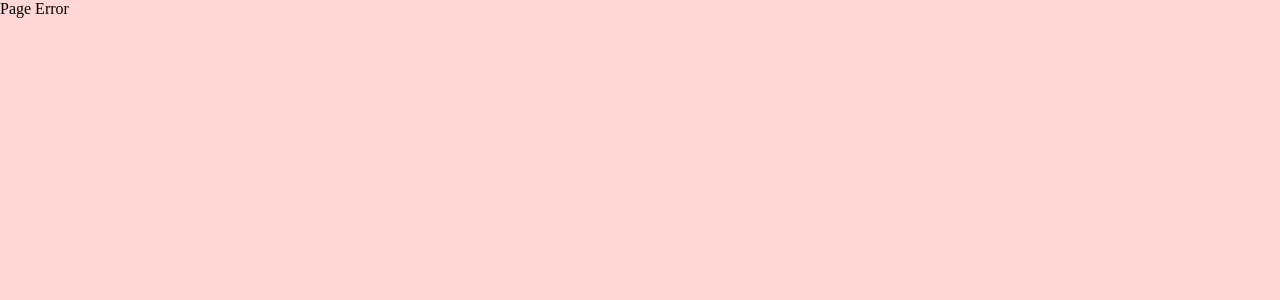
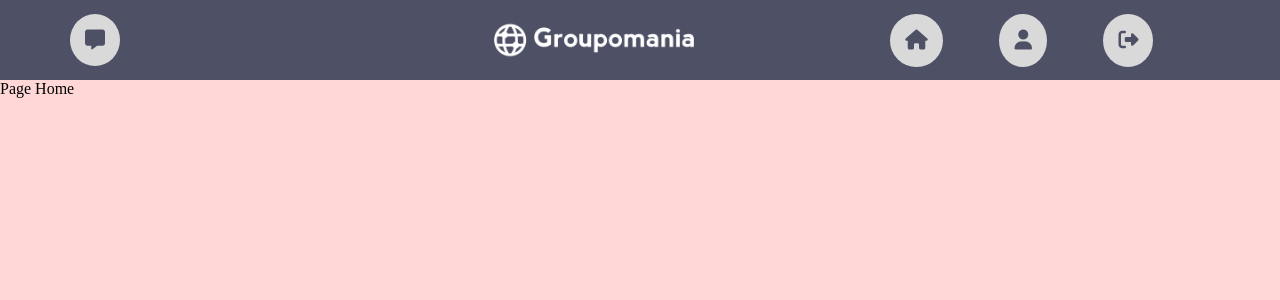
Before and after one commit to MandfredGRONDIN/Groupomania-project, a React (Create React App) app in the folder frontend/: page /home/1 in a window 1280 px wide. Shown: the top 300 px of the page. Built offline with nearby package versions, Linux system fonts and the light colour scheme.

Commit message:
Update Front
Modification des register/login pour utiliser des states plutôt que des innerHTML, création du header avec son style.

```diff
--- a/frontend/src/components/Header/Header.js
+++ b/frontend/src/components/Header/Header.js
@@ -1,5 +1,30 @@
 import React from "react";
+import logo from "../../assets/logo.png";
+import { Link, useParams } from "react-router-dom";
 
 export default function Header() {
-   return <div>Header</div>;
+   const params = useParams();
+   return(
+      <div id="header">
+         <div className="header__messenger">
+            <Link to="/messenger/zd" id="header__messenger">
+               <i className="fa-solid fa-message"></i>
+            </Link>
+         </div>
+         <div id="header__logo">
+            <img className="header__logo" src={logo} alt="Groupomania" />
+         </div>
+         <div id="header__profile">
+            <Link to={`/home/${params.id}`} className="header__profile">
+               <i className="fa-solid fa-house"></i>
+            </Link>
+            <Link to={`/profile/${params.id}`}className="header__profile">
+               <i className="fa-solid fa-user"></i>
+            </Link>
+            <div className="header__profile">
+               <i className="fa-solid fa-right-from-bracket"></i>
+            </div>
+         </div>
+      </div>
+   )
 }
--- a/frontend/src/components/Login/Log.js
+++ b/frontend/src/components/Login/Log.js
@@ -3,11 +3,11 @@ import { useNavigate } from "react-router-dom";
 
 export default function Log() {
    const [email, setEmail] = useState("Email");
+   const [emailError, setEmailError] = useState("")
    const [password, setPassword] = useState("Password");
+   const [passwordError, setPasswordError] = useState("")
    const [showInput, setShowInput] = useState(true);
    const navigate = useNavigate();
-   const emailError = document.querySelector(".email.error");
-   const passwordError = document.querySelector(".password.error");
 
    const handleLogin = async (e) => {
       e.preventDefault();
@@ -24,16 +24,17 @@ export default function Log() {
          }
       );
       result = await result.json();
+      console.log(result);
       if (result.errorEmail) {
-         passwordError.innerHTML = "";
-         emailError.innerHTML = "email incorrect";
+         setPasswordError("")
+         setEmailError("email incorrect")
       } else if (result.errorPassword) {
-         emailError.innerHTML = "";
-         passwordError.innerHTML = "Mot de passe incorrect";
+         setPasswordError("Mot de passe incorrect")
+         setEmailError("")
       } else {
-         emailError.innerHTML = "";
-         passwordError.innerHTML = "";
-         navigate("/home");
+         setPasswordError("")
+         setEmailError("")
+         navigate(`/home/${result.userId}`);
       }
    };
 
@@ -52,7 +53,7 @@ export default function Log() {
                   value={email}
                />
             </div>
-            <div className="email error"></div>
+            {emailError && <div className="email error">{emailError}</div>}
             <label htmlFor="password"></label>
             <div className="form__input">
                <i className="fa-solid fa-lock icone"></i>
@@ -67,7 +68,7 @@ export default function Log() {
                   value={password}
                />
             </div>
-            <div className="password error"></div>
+            {passwordError && <div className="password error">{passwordError}</div>}
             <input id="login__submit" type="submit" value="Login" />
          </form>
       </div>
--- a/frontend/src/components/Login/Register.js
+++ b/frontend/src/components/Login/Register.js
@@ -3,16 +3,17 @@ import { useNavigate } from "react-router-dom";
 
 export default function Register() {
    const [pseudo, setPseudo] = useState("Username");
+   const [pseudoError, setPseudoError] = useState("")
    const [email, setEmail] = useState("Email");
+   const [emailError, setEmailError] = useState("")
    const [password, setPassword] = useState("Password");
+   const [passwordError, setPasswordError] = useState("")
    const [passwordCheck, setPasswordCheck] = useState("Confirm Password");
+   const [passwordCheckError, setPasswordCheckError] = useState("")
    const [showInput, setShowInput] = useState(true);
    const [showInputCheck, setShowInputCheck] = useState(true);
    const navigate = useNavigate();
-   const emailError = document.querySelector(".email.error");
-   const passwordError = document.querySelector(".password.error");
-   const passwordCheckError = document.querySelector(".password_check.error");
-   const pseudoError = document.querySelector(".pseudo.error");
+
 
    const handleLogin = async (e) => {
       e.preventDefault();
@@ -32,41 +33,28 @@ export default function Register() {
       result = await result.json();
       console.log(result);
 
-      let errorEmail = () => {
       if (result.errorEmail) {
-            emailError.innerHTML = result.errorEmail;
+         setEmailError(`${result.errorEmail}`)
       } else {
-            emailError.innerHTML = "";
+         setEmailError("")
       }
-      };
-      let errorEmail_valid = errorEmail();
 
-      let errorPseudo = () => {
       if (result.errorPseudo) {
-            pseudoError.innerHTML = result.errorPseudo;
+         setPseudoError(`${result.errorPseudo}`)
       } else {
-            pseudoError.innerHTML = "";
+         setPseudoError("")
       }
-      };
-      let errorPseudo_valid = errorPseudo();
 
-      let passwordChecked = () => {
       if (result.errorPasswordCheck) {
-            passwordError.innerHTML = result.errorPasswordCheck;
-            passwordCheckError.innerHTML = result.errorPasswordCheck;
+         setPasswordError(`${result.errorPasswordCheck}`)
+         setPasswordCheckError(`${result.errorPasswordCheck}`)
       } else {
-            passwordError.innerHTML = "";
-            passwordCheckError.innerHTML = "";
-         }
-      };
-      let passwordCheck_valid = passwordChecked();
-
-      if (errorPseudo_valid || passwordCheck_valid || errorEmail_valid) {
-         return null;
+         setPasswordError("")
+         setPasswordCheckError("")
       }
 
       if (result.userCreated) {
-         navigate("/home");
+         navigate(`/home`);
       }
    };
 
@@ -85,7 +73,7 @@ export default function Register() {
                   value={pseudo}
                />
             </div>
-            <div className="pseudo error"></div>
+            <div className="pseudo error">{pseudoError}</div>
             <label htmlFor="email"></label>
             <div className="form__input">
                <i className="fa-solid fa-envelope icone"></i>
@@ -98,7 +86,7 @@ export default function Register() {
                   value={email}
                />
             </div>
-            <div className="email error"></div>
+            <div className="email error">{emailError}</div>
             <label htmlFor="password"></label>
             <div className="form__input">
                <i className="fa-solid fa-lock icone"></i>
@@ -113,7 +101,7 @@ export default function Register() {
                   value={password}
                />
             </div>
-            <div className="password error"></div>
+            <div className="password error">{passwordError}</div>
             <label htmlFor="passwordCheck"></label>
             <div className="form__input">
                <i className="fa-solid fa-lock icone"></i>
@@ -128,7 +116,7 @@ export default function Register() {
                   value={passwordCheck}
                />
             </div>
-            <div className="password_check error"></div>
+            <div className="password_check error">{passwordCheckError}</div>
             <input id="register__submit" type="submit" value="Register" />
          </form>
       </div>
--- a/frontend/src/router.js
+++ b/frontend/src/router.js
@@ -11,7 +11,7 @@ function Routing() {
       <div className="App">
          <Routes>
             <Route path="/" element={<Login />} />
-            <Route path="/home" element={<Home />} />
+            <Route path="/home/:id" element={<Home />} />
             <Route path="/profile/:id" element={<Profile />} />
             <Route path="/messenger/:id" element={<Messenger />} />
             <Route path="/*" element={<Error />} />
--- a/frontend/src/styles/index.css
+++ b/frontend/src/styles/index.css
@@ -2,10 +2,45 @@ body{
     margin: 0;
     background-color: #FFD7D7;
 }
+/* ---------- Header ------------ */
+#header{
+    display: flex;
+    background-color: #4E5166;
+    height: 80px;
+    justify-content: space-between;
+    align-items: center;
+    padding: 0 70px;
+}
+#header__logo{
+    height: 100%;
+    position: relative;
+}
+.header__logo{
+    width: 200px;
+    top: 50%;
+    position: absolute;
+    transform: translate(-50%, -50%);
+}
+#header__profile{
+    display: flex;
+    justify-content: space-evenly;
+    width: 33%;
+}
+.header__messenger{
+    width: 25%;
+}
+#header__messenger,.header__profile{
+    font-size: 20px;
+    color: #4E5166;
+    background-color: #D9D9D9;
+    padding: 15px;
+    border-radius: 100%;
+}
 
-/* ---------- Login ------------ */
+/* --------- Fin Header --------- */
+/* ---------- Login ------------- */
 .login{
-    width: 100%;
+    /*width: 100%;*/
     display: flex;
     flex-direction: column;
     align-items: center;
@@ -40,7 +75,7 @@ body{
 }
 .login__body-log{
     width: 85%;
-    margin: 5% 0 5% 0;
+    margin: 5% 0;
     background: #FD2D01;
     border-radius: 35px;
     overflow: hidden;
@@ -73,19 +108,12 @@ body{
 }
 .login__body-register{
     width: 85%;
-    margin: 5% 0 5% 0;
+    margin: 5% 0;
     background: #FD2D01;
     border-radius: 35px;
     overflow: hidden;
 }
-#sign__up-form{
-    display: flex;
-    flex-direction: column;
-    justify-content: space-around;
-    height: 80%;
-    width: 50%;
-}
-#register-form{
+#sign__up-form,#register-form{
     display: flex;
     flex-direction: column;
     justify-content: space-around;
```
Lines whose indentation alone changed are shown as unchanged.
